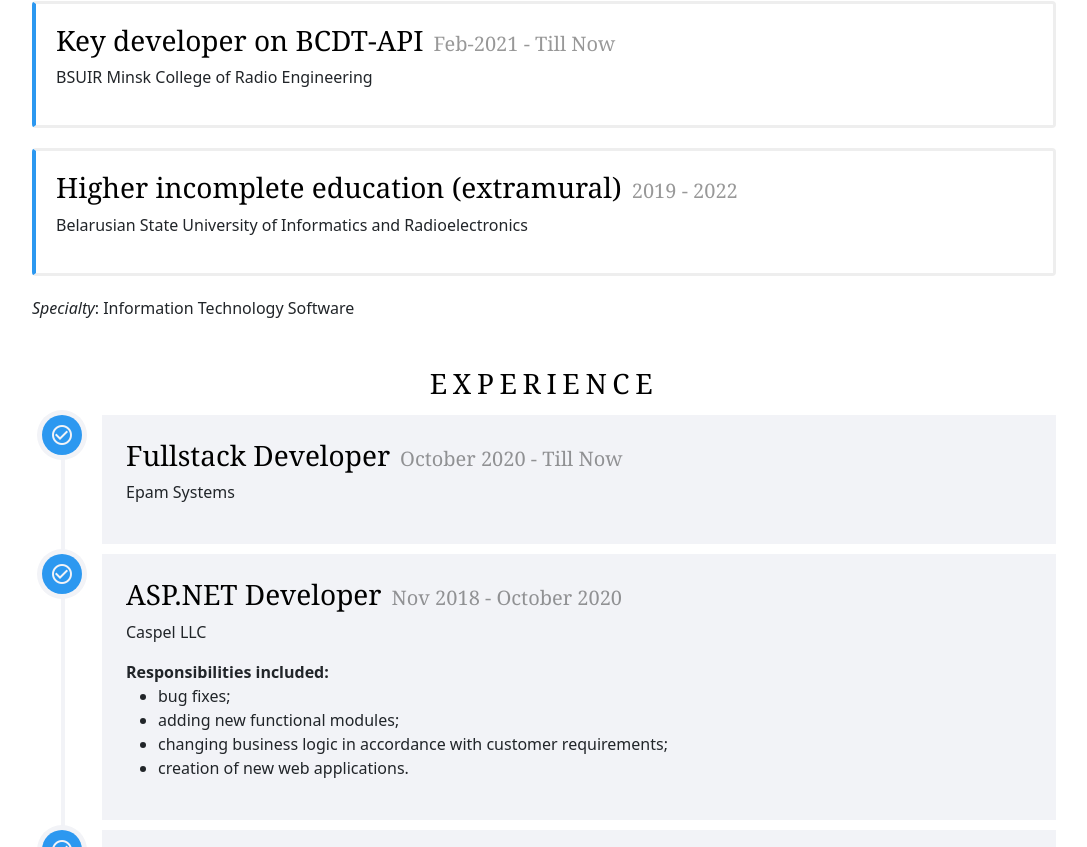
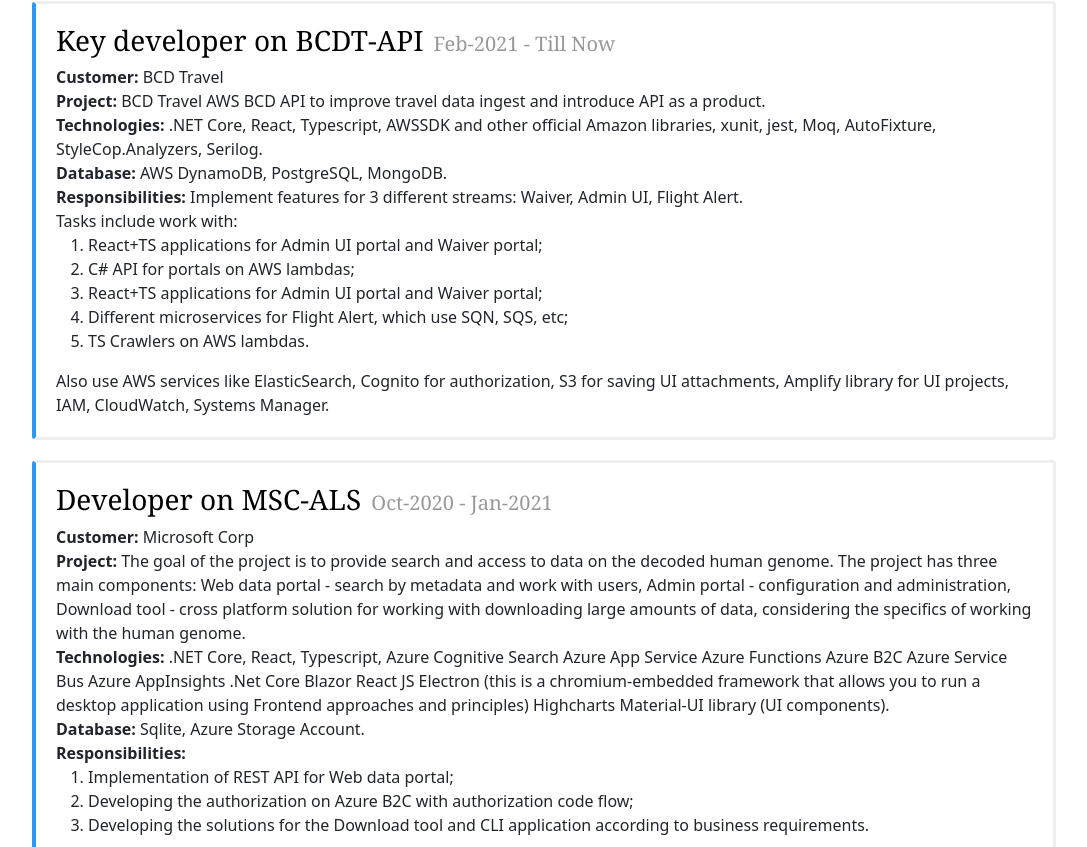
Before and after one commit to agnusha/cv, a React (Create React App) app in the folder cv-app/: page / in a window 1280 px wide. Shown: the part 1533-2380 px from the top of the page, without its empty margins (96-1183 px from the left). Built offline with nearby package versions, Linux system fonts and the light colour scheme.

Commit message:
fill project info

```diff
--- a/cv-app/src/pages/MainPage/MainPage.tsx
+++ b/cv-app/src/pages/MainPage/MainPage.tsx
@@ -149,34 +149,99 @@
               Key developer on BCDT-API
               <span className="grey-span">Feb-2021 - Till Now</span>
             </h3>
-            <p>BSUIR Minsk College of Radio Engineering</p>
+            <div>
+              <b>Customer:</b> BCD Travel
+            </div>
+            <div>
+              <b>Project:</b> BCD Travel AWS BCD API to improve travel data
+              ingest and introduce API as a product.
+            </div>
+            <div>
+              <b>Technologies:</b> .NET Core, React, Typescript, AWSSDK and
+              other official Amazon libraries, xunit, jest, Moq, AutoFixture,
+              StyleCop.Analyzers, Serilog.
+            </div>
+            <div>
+              <b>Database:</b> AWS DynamoDB, PostgreSQL, MongoDB.
+            </div>
+            <div>
+              <div>
+                <b>Responsibilities:</b> Implement features for 3 different
+                streams: Waiver, Admin UI, Flight Alert.
+              </div>
+              <div>
+                Tasks include work with:
+                <ol>
+                  <li>
+                    React+TS applications for Admin UI portal and Waiver portal;
+                  </li>
+                  <li>C# API for portals on AWS lambdas;</li>
+                  <li>
+                    React+TS applications for Admin UI portal and Waiver portal;
+                  </li>
+                  <li>
+                    Different microservices for Flight Alert, which use SQN,
+                    SQS, etc;
+                  </li>
+                  <li>TS Crawlers on AWS lambdas.</li>
+                </ol>
+                Also use AWS services like ElasticSearch, Cognito for
+                authorization, S3 for saving UI attachments, Amplify library for
+                UI projects, IAM, CloudWatch, Systems Manager.
+              </div>
+            </div>
           </div>
           <div className="block-roles-blue block-bordered">
             <h3>
-              Higher incomplete education (extramural)
-              <span className="grey-span">2019 - 2022</span>
+              Developer on MSC-ALS
+              <span className="grey-span">Oct-2020 - Jan-2021</span>
             </h3>
-            <p>
-              Belarusian State University of Informatics and Radioelectronics
-            </p>
+            <div>
+              <b>Customer:</b> Microsoft Corp
+            </div>
+            <div>
+              <b>Project:</b> The goal of the project is to provide search and
+              access to data on the decoded human genome. The project has three
+              main components: Web data portal - search by metadata and work
+              with users, Admin portal - configuration and administration,
+              Download tool - cross platform solution for working with
+              downloading large amounts of data, considering the specifics of
+              working with the human genome.
+            </div>
+            <div>
+              <b>Technologies:</b> .NET Core, React, Typescript, Azure Cognitive
+              Search Azure App Service Azure Functions Azure B2C Azure Service
+              Bus Azure AppInsights .Net Core Blazor React JS Electron (this is
+              a chromium-embedded framework that allows you to run a desktop
+              application using Frontend approaches and principles) Highcharts
+              Material-UI library (UI components).
+            </div>
+            <div>
+              <b>Database:</b> Sqlite, Azure Storage Account.
+            </div>
+            <div>
+              <div>
+                <b>Responsibilities:</b>
+                <ol>
+                  <li>Implementation of REST API for Web data portal;</li>
+                  <li>
+                    Developing the authorization on Azure B2C with authorization
+                    code flow;
+                  </li>
+                  <li>
+                    Developing the solutions for the Download tool and CLI
+                    application according to business requirements.
+                  </li>
+                </ol>
+              </div>
+            </div>
           </div>
           <p>
-            <em>Specialty</em>: Information Technology Software
+            <em>Other projects</em>: automated lease accounting system, CRM, web
+            application for drawing up requests for goods labeling services,
+            online tobacco shop.
           </p>
         </section>
-
-        {/* <section className="content-section my-5">
-      <h2 className="h2-heading">Projects</h2>
-      <div className="block-code-picture">
-        <div className="row mx-0 py-md-5 py-xs-1">
-          <div className="col-12 text-center block-code-picture-text">
-            <p>
-              <a href="#">Here will be link to presentation</a>
-            </p>
-          </div>
-        </div>
-      </div>
-    </section>  */}
 
         <section className="content-section my-5">
           <h2 className="h2-heading">Experience</h2>
```
